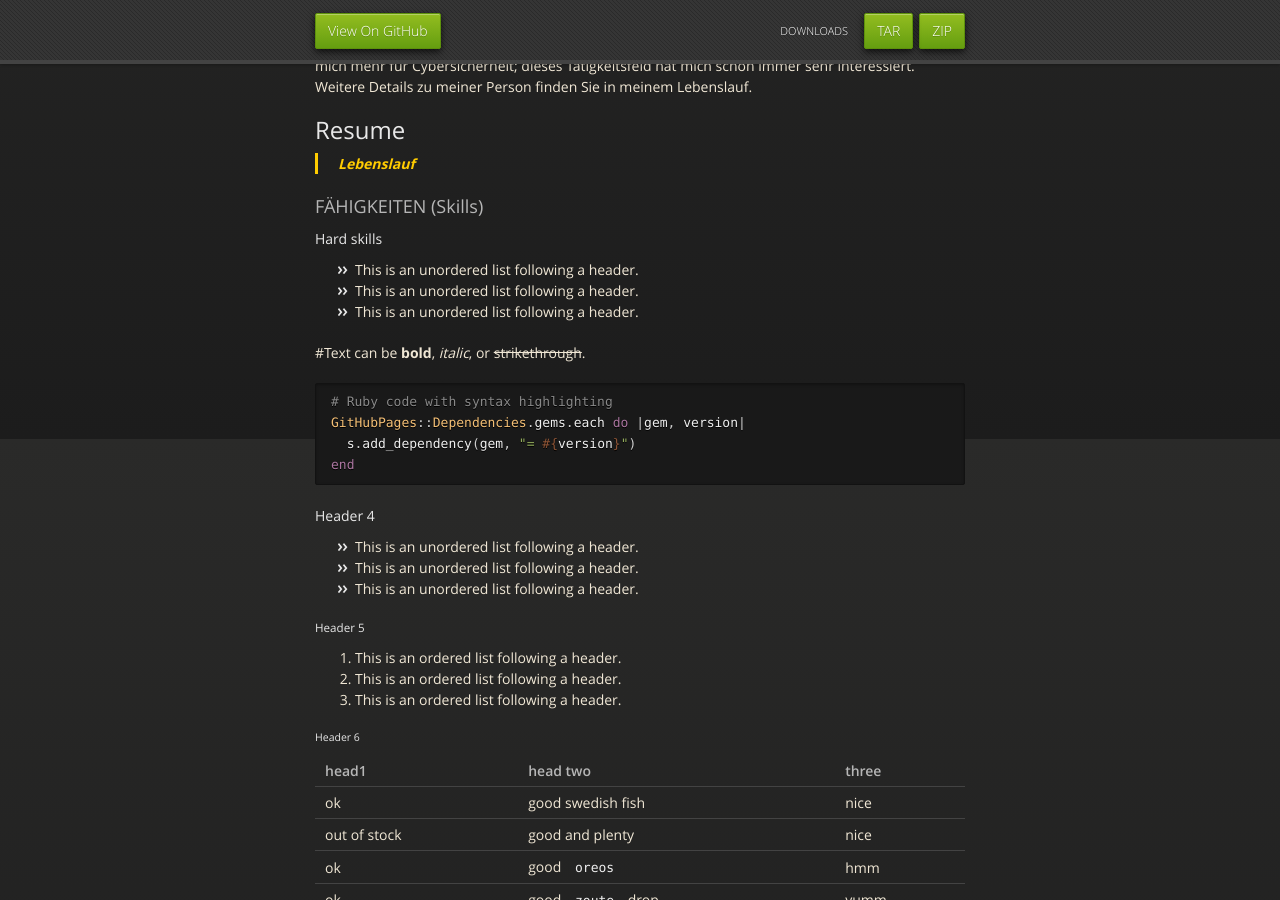
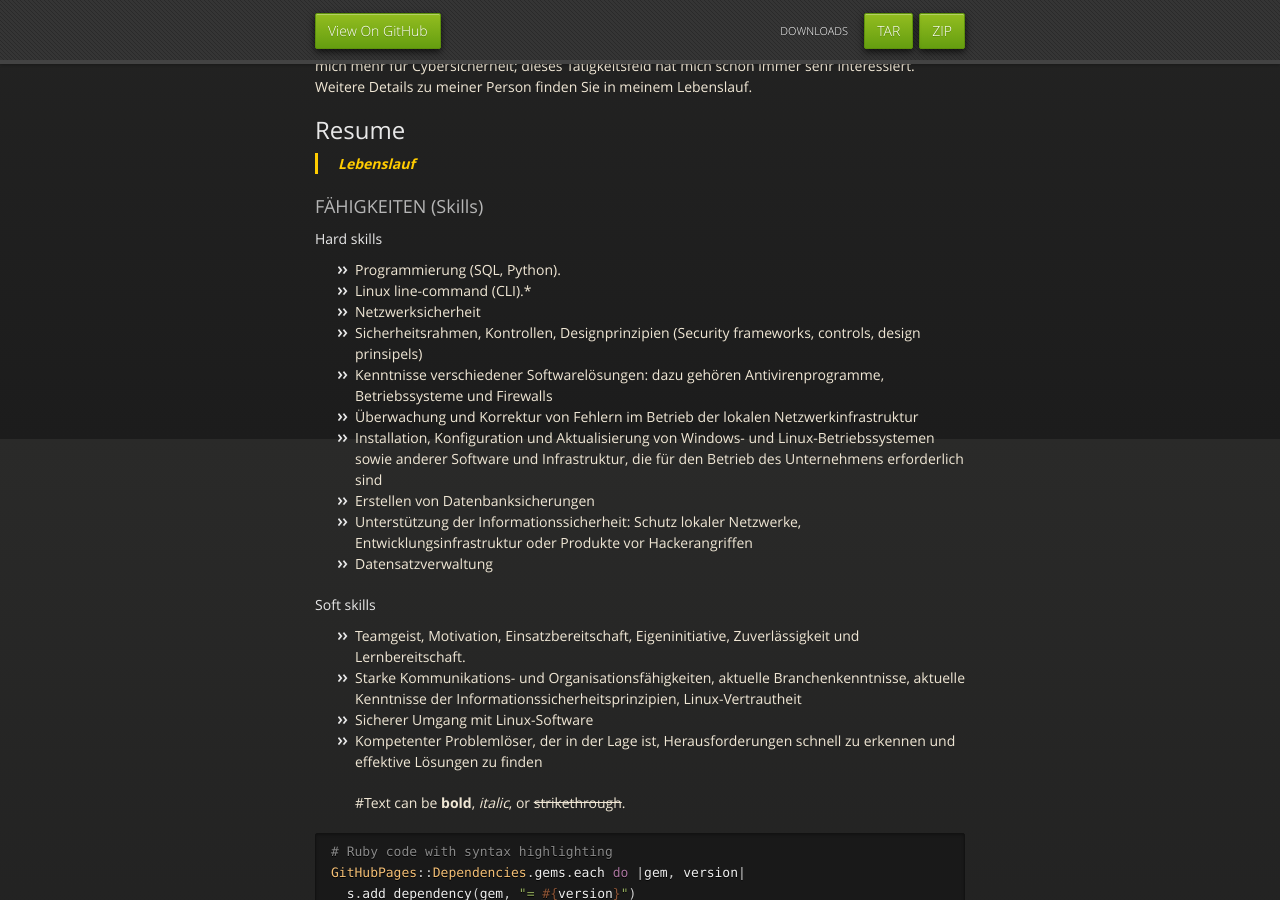
Before and after one commit to serjhubs/Resume, a Jekyll site: the page built from index.md, in a window 1280 px wide and 900 px high, scrolled down 461 px. Built offline with Jekyll 4.4.1, drawn with Linux system fonts in a browser that asks for light colours; the repository's description, which GitHub fills in, is left out.

Commit message:
Update index.md

````diff
--- a/index.md
+++ b/index.md
@@ -40,12 +40,31 @@ Hallo, mein Name ist Sergрii Opolskyi. Ich bin Systemadministrator und interess
 ### FÄHIGKEITEN (Skills)
 #### Hard skills
 
+*   Programmierung (SQL, Python).
+*   Linux line-command (CLI).*
+*   Netzwerksicherheit
+*   Sicherheitsrahmen, Kontrollen, Designprinzipien (Security frameworks, controls, design prinsipels)
+*   Kenntnisse verschiedener Softwarelösungen: dazu gehören Antivirenprogramme, Betriebssysteme und Firewalls
+*   Überwachung und Korrektur von Fehlern im Betrieb der lokalen Netzwerkinfrastruktur
+*   Installation, Konfiguration und Aktualisierung von Windows- und Linux-Betriebssystemen sowie anderer Software
+    und Infrastruktur, die für den Betrieb des Unternehmens erforderlich sind
+*   Erstellen von Datenbanksicherungen
+*   Unterstützung der Informationssicherheit: Schutz lokaler Netzwerke, Entwicklungsinfrastruktur oder Produkte vor
+    Hackerangriffen
+*   Datensatzverwaltung
 
-*   This is an unordered list following a header.
-*   This is an unordered list following a header.
-*   This is an unordered list following a header.
+#### Soft skills
 
-#Text can be **bold**, _italic_, or ~~strikethrough~~.
+*   Teamgeist, Motivation, Einsatzbereitschaft, Eigeninitiative, Zuverlässigkeit und Lernbereitschaft.
+*   Starke Kommunikations- und Organisationsfähigkeiten, aktuelle Branchenkenntnisse, aktuelle Kenntnisse der
+    Informationssicherheitsprinzipien, Linux-Vertrautheit
+*   Sicherer Umgang mit Linux-Software
+*   Kompetenter Problemlöser, der in der Lage ist, Herausforderungen schnell zu erkennen und effektive Lösungen
+    zu finden
+
+
+
+      #Text can be **bold**, _italic_, or ~~strikethrough~~.
 
 ```ruby
 # Ruby code with syntax highlighting
````
